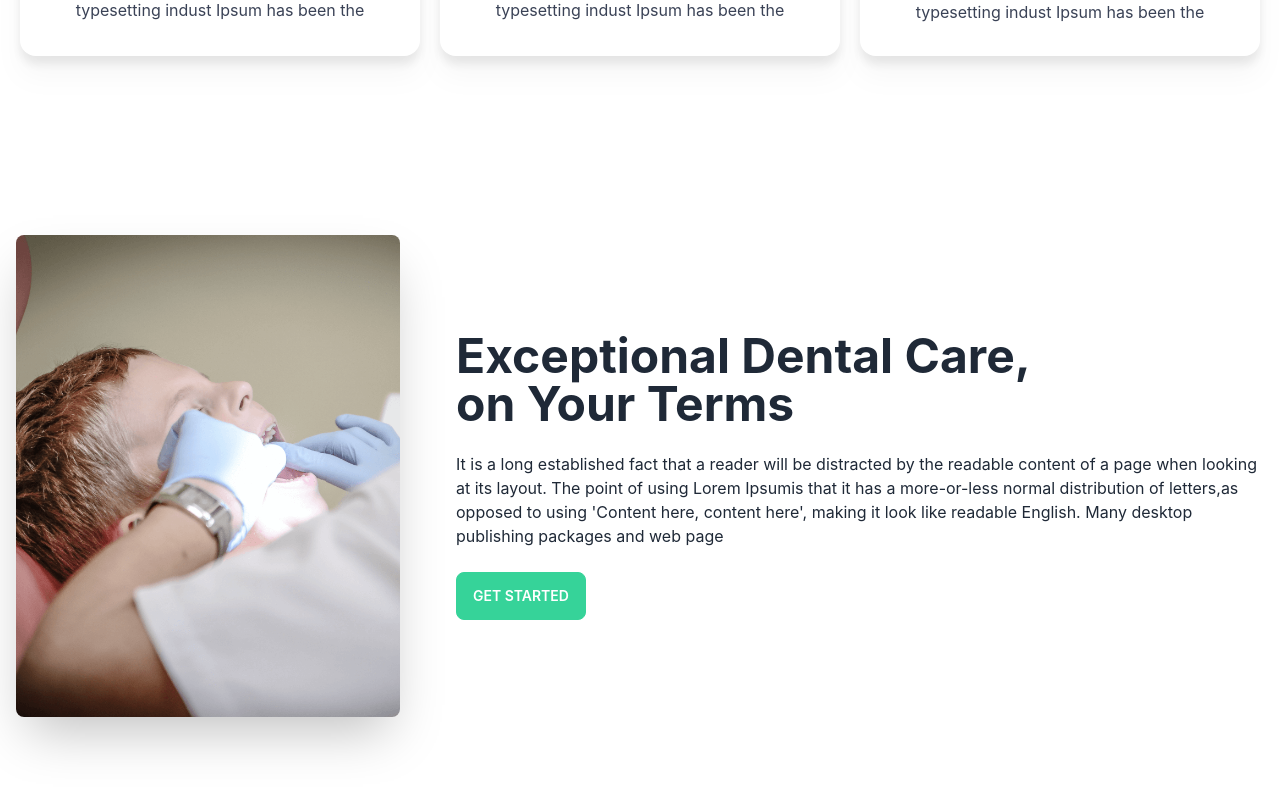
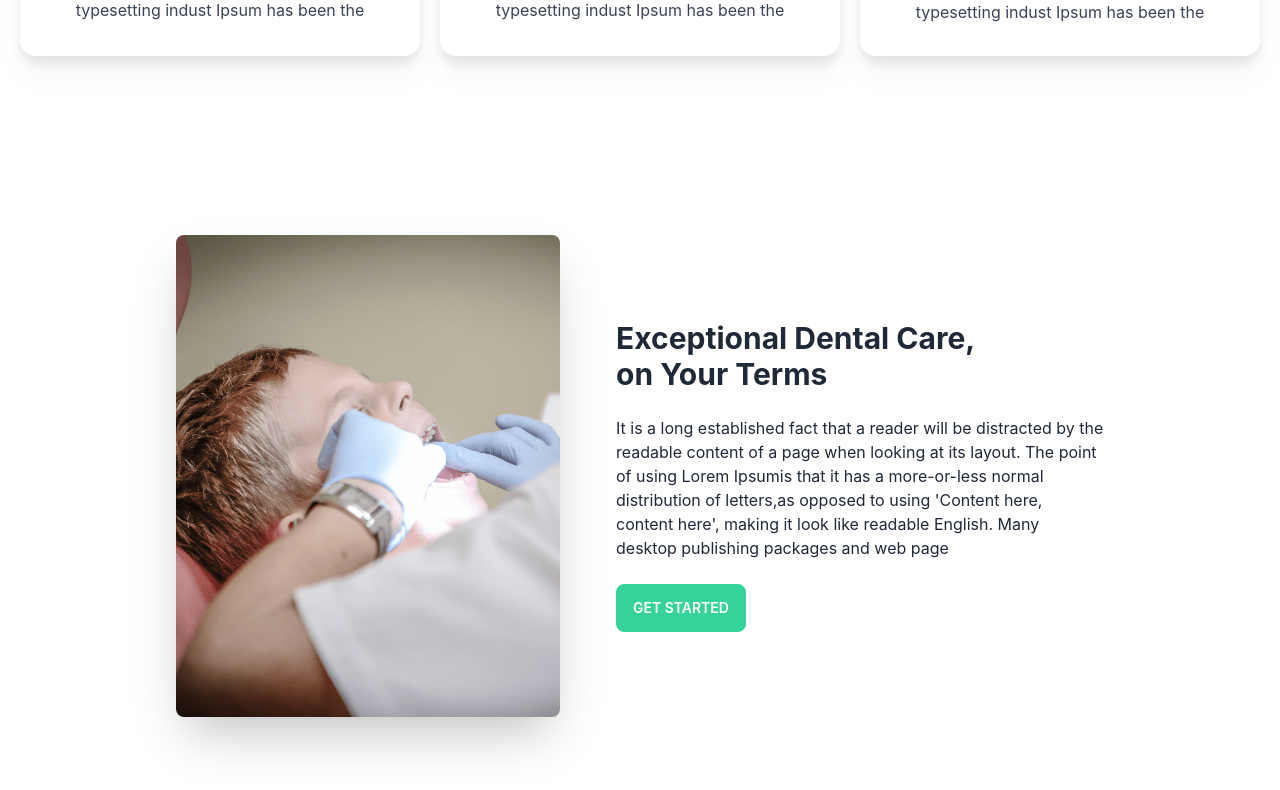
Before and after one commit to Shazzadul-Shakib/Tooth-pick-portal, a React (Create React App) app: page / in a window 1280 px wide. Shown: the part 1523-2313 px from the top of the page. Built offline with nearby package versions, Linux system fonts and the light colour scheme.

Commit message:
margin fix for respponsiveness

```diff
--- a/src/components/Home/Services.jsx
+++ b/src/components/Home/Services.jsx
@@ -49,10 +49,10 @@ const Services = () => {
       {/* Another card */}
       <div className='  flex justify-center md:flex-col '>
       <div className="hero  min-h-full md:min-h-screen">
-        <div className="hero-content flex-col md:flex-row">
+        <div className="hero-content flex-col md:flex-row lg:mx-40">
           <img src={treatment} className=" max-w-auto md:max-w-sm rounded-lg shadow-2xl lg:mr-10" alt='Chair'/>
           <div>
-            <h1 className="text-5xl font-bold">Exceptional Dental Care, <br/> on Your Terms</h1>
+            <h1 className="text-3xl font-bold">Exceptional Dental Care, <br/> on Your Terms</h1>
             <p className="py-6">It is a long established fact that a reader will be distracted by the readable content of a page when looking at its layout. The point of using Lorem Ipsumis that it has a more-or-less normal distribution of letters,as opposed to using 'Content here, content here', making it look like readable English. Many desktop publishing packages and web page</p>
             <button className="btn btn-success text-white">Get Started</button>
           </div>
```
